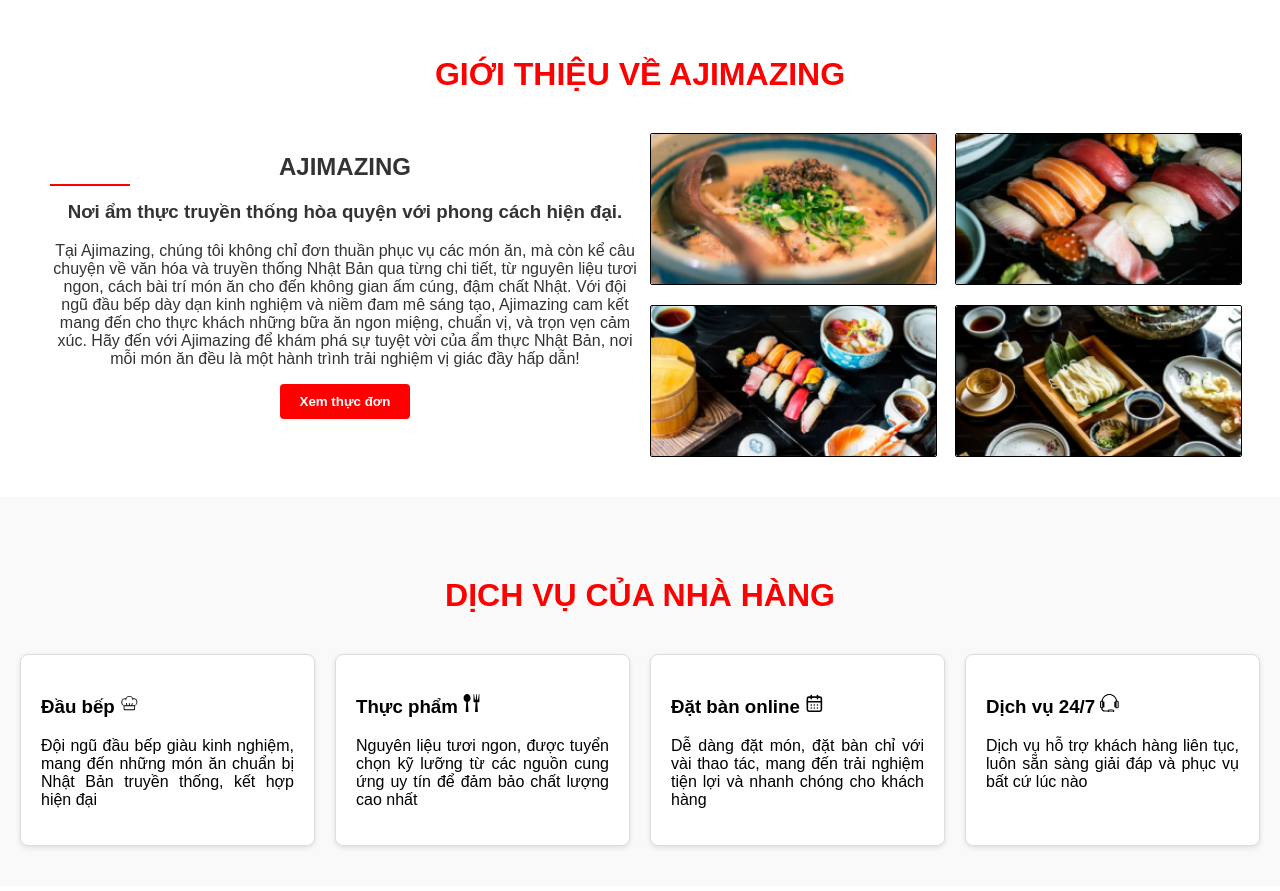
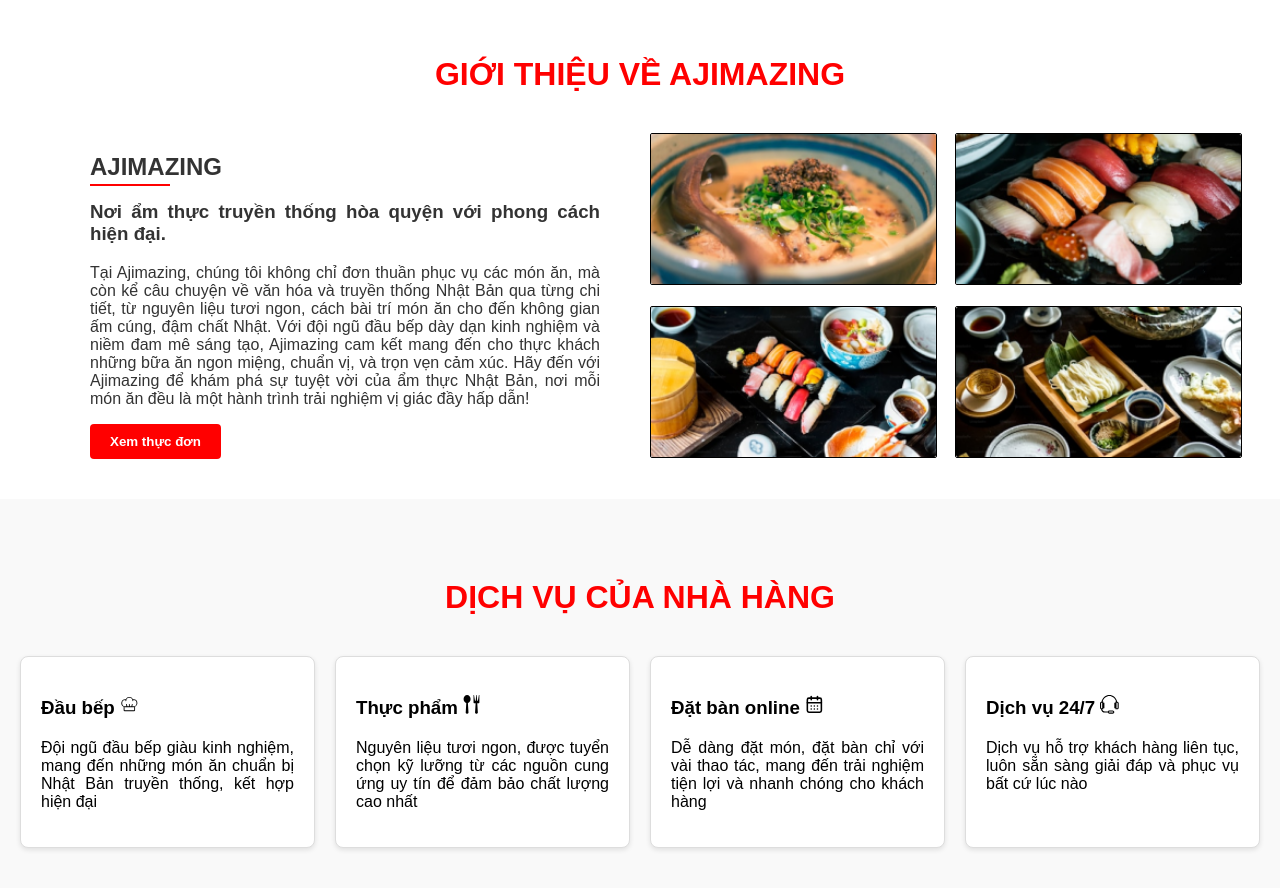
Before and after one commit to phvghuy/restaurant-management, a React (Create React App) app in the folder frontend/: page / in a window 1280 px wide. Shown: the part 920-1811 px from the top of the page. Built offline with nearby package versions, Linux system fonts and the light colour scheme.

Commit message:
fix text align in homepage

```diff
--- a/frontend/src/pages/HomePage/HomePage.css
+++ b/frontend/src/pages/HomePage/HomePage.css
@@ -92,6 +92,11 @@
 .about-content {
     display: grid;
     grid-template-columns: repeat(2, 1fr);
+    text-align: justify;
+}
+
+.about-description {
+    padding: 0 40px;
 }
 
 .about-description h2 {
```
